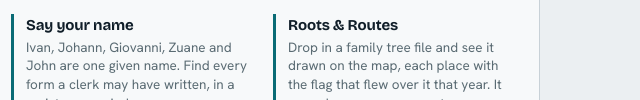
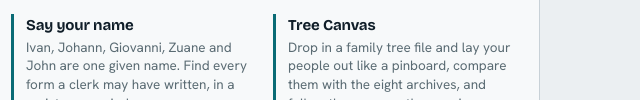
Before and after one commit to daviddef/Defranceski-Home, a plain HTML site: page index.html in a window 1280 px wide. Shown: the part 852-952 px from the top of the page, 640-1280 px from the left. Drawn offline with nearby package versions, Linux system fonts and the light colour scheme.

Commit message:
Home: Tree Canvas (with Compass) joins the Record Atlas band's tool list, beside Roots & Routes
Co-Authored-By: Claude Sonnet 5.5 <noreply@anthropic.com>

```diff
--- a/index.html
+++ b/index.html
@@ -384,6 +384,7 @@ footer a { color: var(--ink-2); }
           <li><a href="https://recordatlas.org/places/" rel="noopener"><b>Places</b><span>Find a village or town under any name it has had (Fiume is Rijeka, Salisbury is Harare) and see who held its records in which years.</span></a></li>
           <li><a href="https://recordatlas.org/surnames/" rel="noopener"><b>Surnames</b><span>Have a name and nothing else? See every way it is spelt and the countries it is found in.</span></a></li>
           <li><a href="https://recordatlas.org/your-name/" rel="noopener"><b>Say your name</b><span>Ivan, Johann, Giovanni, Zuane and John are one given name. Find every form a clerk may have written, in a register or an index.</span></a></li>
+          <li><a href="https://recordatlas.org/tree-canvas/" rel="noopener"><b>Tree Canvas</b><span>Drop in a family tree file and lay your people out like a pinboard, compare them with the eight archives, and follow them across the map in Compass. It never leaves your computer.</span></a></li>
           <li><a href="https://recordatlas.org/roots/" rel="noopener"><b>Roots &amp; Routes</b><span>Drop in a family tree file and see it drawn on the map, each place with the flag that flew over it that year. It never leaves your computer.</span></a></li>
           <li><a href="https://recordatlas.org/flags/" rel="noopener"><b>Flags Atlas</b><span>Who ruled where, flag by flag, through the centuries.</span></a></li>
           <li><a href="https://recordatlas.org/history/" rel="noopener"><b>History</b><span>Watch the ground change hands, year by year.</span></a></li>
```
